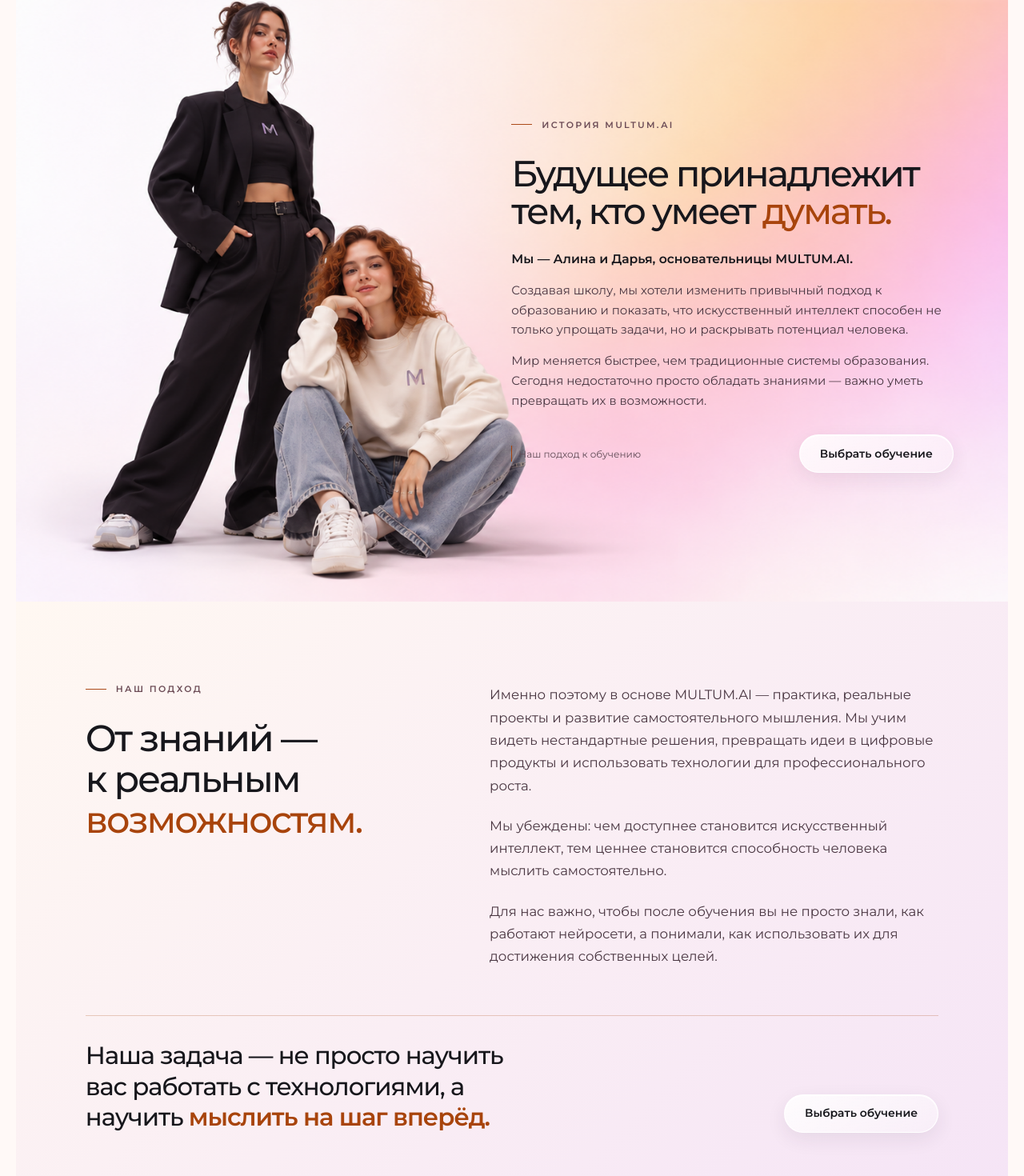
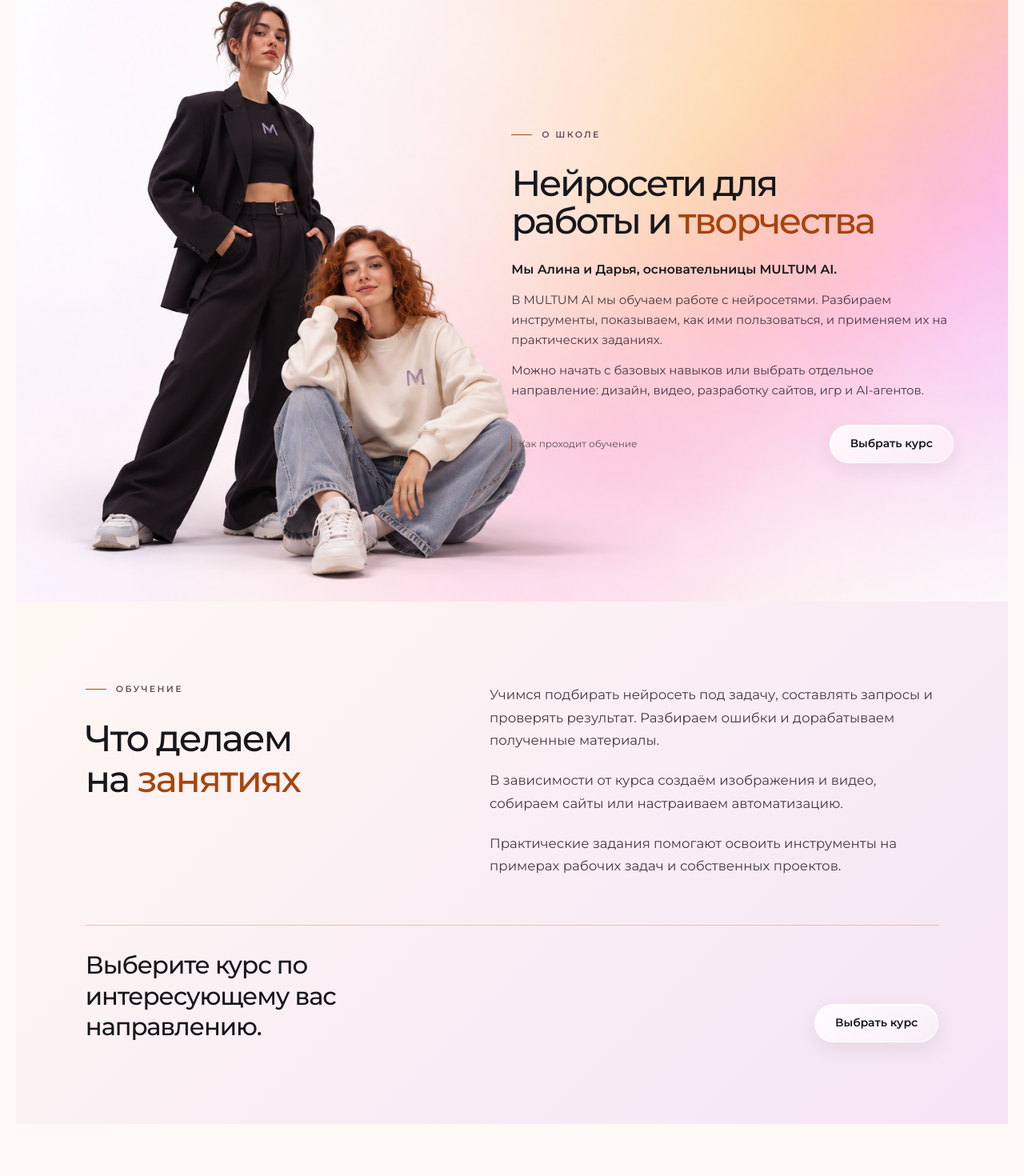
Before and after one commit to fuks19200-ctrl/09, a Next.js app: page / in a window 1280 px wide. Shown: the part 848-2318 px from the top of the page at 80% size. After the commit the page ends 2253 px from the top, so only its background shows below. Built offline with nearby package versions, Linux system fonts and the light colour scheme.

Commit message:
Replace generic marketing copy with clear practical course descriptions

```diff
--- a/app/about/page.tsx
+++ b/app/about/page.tsx
@@ -3,8 +3,8 @@ import SiteNav from "../components/SiteNav";
 import AboutContent from "../components/AboutContent";
 
 export const metadata: Metadata = {
-  title: "О нас — MULTUM.AI",
-  description: "История и миссия школы нейросетей MULTUM.AI.",
+  title: "О школе | MULTUM AI",
+  description: "Школа нейросетей MULTUM AI: направления и формат обучения.",
 };
 
 export default function About() {
--- a/app/components/AboutContent.tsx
+++ b/app/components/AboutContent.tsx
@@ -4,32 +4,32 @@ export default function AboutContent({ embedded = false }: { embedded?: boolean
     <>
       <section className="about-hero" aria-labelledby="about-title">
         <div className="about-hero-copy">
-          <p className="about-eyebrow">История MULTUM.AI</p>
-          <Heading id="about-title">Будущее принадлежит <span>тем, кто умеет <em>думать.</em></span></Heading>
-          <p className="about-byline">Мы — Алина и Дарья, основательницы MULTUM.AI.</p>
-          <p className="about-lead">Создавая школу, мы хотели изменить привычный подход к образованию и показать, что искусственный интеллект способен не только упрощать задачи, но и раскрывать потенциал человека.</p>
-          <p className="about-lead">Мир меняется быстрее, чем традиционные системы образования. Сегодня недостаточно просто обладать знаниями — важно уметь превращать их в возможности.</p>
+          <p className="about-eyebrow">О школе</p>
+          <Heading id="about-title">Нейросети для <span>работы и <em>творчества</em></span></Heading>
+          <p className="about-byline">Мы Алина и Дарья, основательницы MULTUM AI.</p>
+          <p className="about-lead">В MULTUM AI мы обучаем работе с нейросетями. Разбираем инструменты, показываем, как ими пользоваться, и применяем их на практических заданиях.</p>
+          <p className="about-lead">Можно начать с базовых навыков или выбрать отдельное направление: дизайн, видео, разработку сайтов, игр и AI-агентов.</p>
           <div className="about-hero-actions">
-            <a className="about-scroll" href="#approach">Наш подход к обучению</a>
-            <a className="button button--glass founders-cta" href="/courses/">Выбрать обучение</a>
+            <a className="about-scroll" href="#approach">Как проходит обучение</a>
+            <a className="button button--glass founders-cta" href="/courses/">Выбрать курс</a>
           </div>
         </div>
       </section>
       <section className="about-details" id="approach" aria-labelledby="approach-title">
         <div className="about-details-inner">
           <div>
-            <p className="about-eyebrow">Наш подход</p>
-            <h2 id="approach-title">От знаний —<br />к реальным <span>возможностям.</span></h2>
+            <p className="about-eyebrow">Обучение</p>
+            <h2 id="approach-title">Что делаем <br />на <span>занятиях</span></h2>
           </div>
           <div className="about-details-copy">
-            <p>Именно поэтому в основе MULTUM.AI — практика, реальные проекты и развитие самостоятельного мышления. Мы учим видеть нестандартные решения, превращать идеи в цифровые продукты и использовать технологии для профессионального роста.</p>
-            <p>Мы убеждены: чем доступнее становится искусственный интеллект, тем ценнее становится способность человека мыслить самостоятельно.</p>
-            <p>Для нас важно, чтобы после обучения вы не просто знали, как работают нейросети, а понимали, как использовать их для достижения собственных целей.</p>
+            <p>Учимся подбирать нейросеть под задачу, составлять запросы и проверять результат. Разбираем ошибки и дорабатываем полученные материалы.</p>
+            <p>В зависимости от курса создаём изображения и видео, собираем сайты или настраиваем автоматизацию.</p>
+            <p>Практические задания помогают освоить инструменты на примерах рабочих задач и собственных проектов.</p>
           </div>
         </div>
         <div className="about-mission">
-          <p>Наша задача — не просто научить вас работать с технологиями, а научить <strong>мыслить на шаг вперёд.</strong></p>
-          <a className="button button--glass founders-cta" href="/courses/">Выбрать обучение</a>
+          <p>Выберите курс по интересующему вас направлению.</p>
+          <a className="button button--glass founders-cta" href="/courses/">Выбрать курс</a>
         </div>
       </section>
     </>
--- a/app/courses/page.tsx
+++ b/app/courses/page.tsx
@@ -1,15 +1,15 @@
 import type { Metadata } from "next";
 import SiteNav from "../components/SiteNav";
 
-export const metadata: Metadata = { title: "Курсы — MULTUM.AI" };
+export const metadata: Metadata = { title: "Курсы | MULTUM AI" };
 
 export default function Courses() {
   return (
     <main className="site-background">
       <SiteNav active="courses" />
       <div className="brand-lockup">
-        <h1 className="brand-lockup__title">Курсы<span>.</span></h1>
-        <p className="brand-lockup__subtitle">Программы обучения скоро появятся здесь</p>
+        <h1 className="brand-lockup__title">Курсы</h1>
+        <p className="brand-lockup__subtitle">Программы курсов готовятся к публикации.</p>
       </div>
     </main>
   );
```
